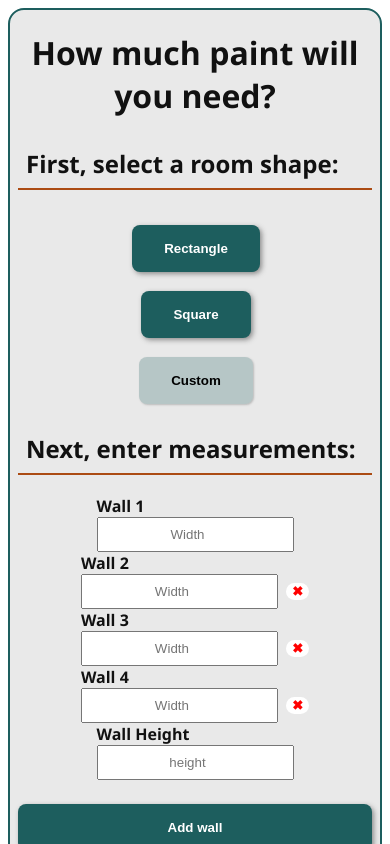
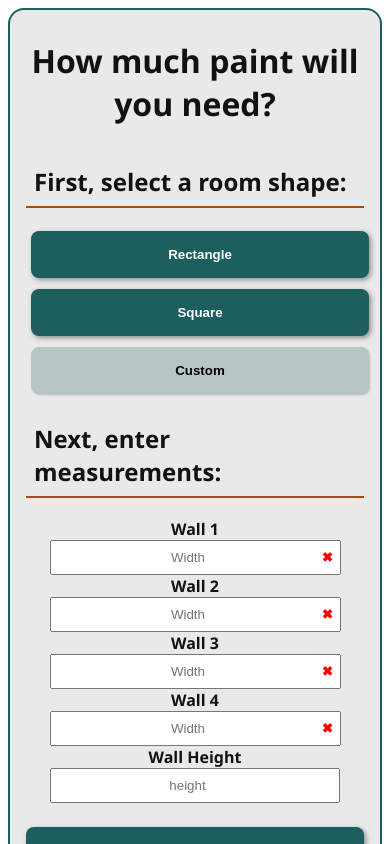
Before and after one commit to ShawnO86/paint-amount, a Vue app: page / in a window 390 px wide. Both pictures are taken after a click on the radio button 196 px from the left and 380 px from the top of the page. Shown: the top 844 px of the page. Built offline with nearby package versions, Linux system fonts and the light colour scheme.

Commit message:
Better Responsiveness

```diff
--- a/src/App.vue
+++ b/src/App.vue
@@ -48,7 +48,7 @@ h3 {
     margin: 0;
   }
   #appContainer {
-    padding: 0;
+    padding: 0.5rem;
     border: 2px solid var(--main-bg-color);
   }
   h2,
--- a/src/components/customForm.vue
+++ b/src/components/customForm.vue
@@ -9,8 +9,8 @@
         :key="index"
       >
         <label>Wall {{ index + 1 }}</label>
-        <input v-model="wall.width" type="number" placeholder="Width" />
-        <button @click.prevent="removeWall(index)" class="removeWallBtn" v-if="index >= 1">&#10006;</button>
+        <input v-model="wall.width" type="number" placeholder="Width" class="wallInput"/>
+        <button @click.prevent="removeWall(index)" class="removeWallBtn">&#10006;</button>
       </div>
 
       <div class="inputContainer height">
@@ -144,6 +144,14 @@ export default {
   gap: 2rem;
   margin: 1rem;
 }
+.wallInput{
+  position: relative;
+  left: 1rem;
+}
+.wallInput:first-child{
+  position: relative;
+  right: 1rem;
+}
 .addWallBtn {
   padding: 1rem;
   font-weight: 700;
@@ -156,6 +164,12 @@ export default {
   border: none;
   border-radius: 0.5rem;
 }
+.addWallBtn:active,
+.addWallBtn:hover {
+  background-color: rgba(29, 94, 94, 0.25);
+  color: #000;
+  box-shadow: 1px 1px 2px rgba(51, 51, 51, 0.25);
+}
 .removeWallBtn {
   color: red;
   background-color: #fff;
@@ -165,8 +179,15 @@ export default {
   font-weight: 900;
   transition: transform 150ms;
   margin-left: 0.5rem;
+  position: relative;
+  right: 10%;
 }
 .removeWallBtn:hover {
   transform: scale(135%);
 }
+@media only screen and (max-width: 550px) {
+  .removeWallBtn {
+    right: 5%;
+  }
+}
 </style>
--- a/src/components/measureForm.vue
+++ b/src/components/measureForm.vue
@@ -20,9 +20,9 @@
         <div class="roomData">
           <p v-if="room.windows">Windows: {{ room.windows }}</p>
           <p v-if="room.doors">Doors: {{ room.doors }}</p>
-          <p>Paintable Area: {{ room.area }}sq. feet</p>
-          <p>One coat (walls): {{ room.one_coat }} gallon(s).</p>
-          <p>Two coats (walls): {{ room.two_coats }} gallon(s).</p>
+          <p>Paintable Area: <br>{{ room.area }}sq. feet</p>
+          <p>One coat (walls): <br>{{ room.one_coat }} gallon(s).</p>
+          <p>Two coats (walls): <br>{{ room.two_coats }} gallon(s).</p>
         </div>
       </div>
     </div>
@@ -115,21 +115,19 @@ export default {
 }
 .roomList {
   display: grid;
-  grid-template-columns: repeat(auto-fit, minmax(15rem, 1fr));
-  grid-auto-columns: 15rem;
-  gap: 2rem;
-  margin: 3rem 2rem;
+  grid-template-columns: repeat(auto-fit, minmax(12rem, 1fr));
+  gap: 1rem;
+  margin: 0;
 }
 .roomCard {
   color: #333;
   font-weight: 500;
-  border-radius: 1rem;
   background-color: white;
   border-radius: 0.5rem;
   padding: 1rem 1rem 0 1rem;
   box-shadow: 2px 2px 5px rgba(51, 51, 51, 0.5);
-  max-width: 20rem;
   justify-self: center;
+  width: 80%;
 }
 .roomId {
   position: relative;
@@ -147,18 +145,25 @@ export default {
   color: red;
   border: none;
   border-radius: 1rem;
-  left: 90%;
+  left: 94%;
+  bottom: 1rem;
   cursor: pointer;
   font-weight: 900;
-  transition: transform 150ms;
   z-index: 2;
+  background-color: #fff;
 }
 .delBtn:hover {
-  transform: scale(135%);
+  background-color: red;
+  color: #fff;
 }
-@media only screen and (max-width: 450px) {
-  .roomList {
-    margin: 1rem 0.25rem;
-  }
+@media only screen and (max-width: 550px) {
+ .inputContainer {
+  width: 100%;
+  text-align: center;
+ }
+ .inputContainer input{
+  width: 80%;
+
+ }
 }
 </style>
--- a/src/components/roomShape.vue
+++ b/src/components/roomShape.vue
@@ -59,9 +59,12 @@ export default {
 #shapeContainer {
   display: flex;
   flex-wrap: wrap;
-  justify-content: space-evenly;
-  margin: 2rem 0 0 0;
+  justify-content: space-around;
+  margin: 0;
   row-gap: 1rem;
+}
+.roomShapeContainer {
+  width: 25%;
 }
 .roomShapeContainer input[type="radio"] {
   appearance: none;
@@ -75,6 +78,8 @@ export default {
   border-radius: 0.5rem;
   padding: 1rem 2rem;
   box-shadow: 2px 2px 5px rgba(51, 51, 51, 0.5);
+  width: 100%;
+  text-align: center;
 }
 .roomShapeContainer input:checked {
   background-color: rgba(29, 94, 94, 0.25);
@@ -85,19 +90,17 @@ export default {
   content: attr(label);
   text-align: center;
 }
-#shapeContainer label {
-  padding: 1rem 0.5rem 0 1rem;
+.mainContainer {
+  margin: 2rem 0.5rem;
 }
-.mainContainer {
-  margin: 2rem 1rem;
-}
-@media only screen and (max-width: 470px) {
-  .mainContainer {
-    margin: 1rem 0.5rem;
-  }
+@media only screen and (max-width: 550px) {
   #shapeContainer {
     flex-direction: column;
     align-items: center;
+    gap: 0.5rem;
   }
+  .roomShapeContainer {
+  width: 100%;
+}
 }
 </style>
```
Also changed, not shown: 11 other files (tests, documents, lock files or other folders).
